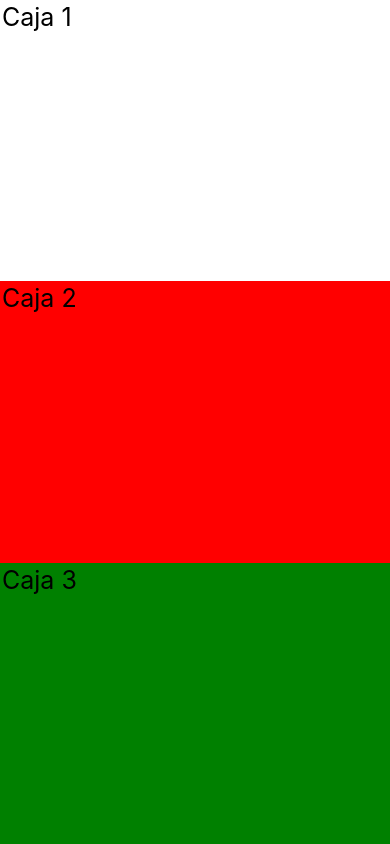
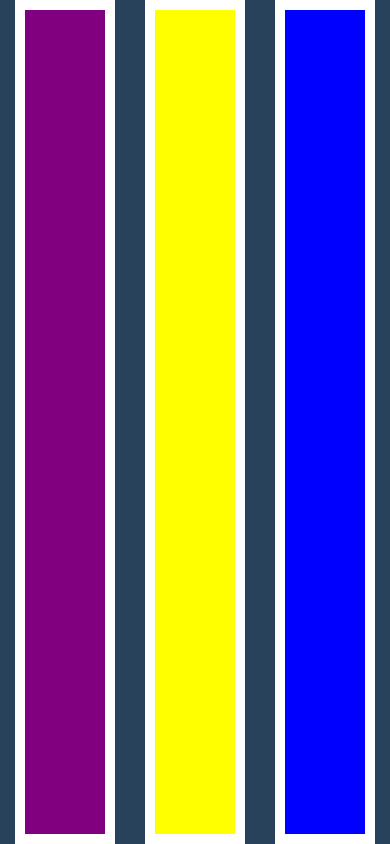
Before and after one commit to saulbarretominaya/curso_react_native, a React Native app: screen / in a window 390 px wide. Built offline with nearby package versions, Linux system fonts and the light colour scheme.

Commit message:
Cambio de semana_2_1_flex

```diff
--- a/App.tsx
+++ b/App.js
@@ -8,7 +8,7 @@ import TareaScreen from './src/screens/TareaScreen'
 export const App = () => {
     return (
         <SafeAreaView style={{ flex: 1 }}>
-            <FlexScreen />
+            <TareaScreen />
         </SafeAreaView>
     )
 }
--- a/tsconfig.json
+++ /dev/null
@@ -1,4 +0,0 @@
-{
-  "compilerOptions": {},
-  "extends": "expo/tsconfig.base"
-}
```
Also changed, not shown: package.json (+8 -10 lines), src/screens/BoxObjectModelScreen.js (renamed from src/screens/BoxObjectModelScreen.tsx), src/screens/DimensionesScreen.js (renamed from src/screens/DimensionesScreen.tsx), src/screens/FlexScreen.js (renamed from src/screens/FlexScreen.tsx), src/screens/TareaScreen.js (renamed from src/screens/TareaScreen.tsx), 1 other file (tests, documents, lock files or other folders).
